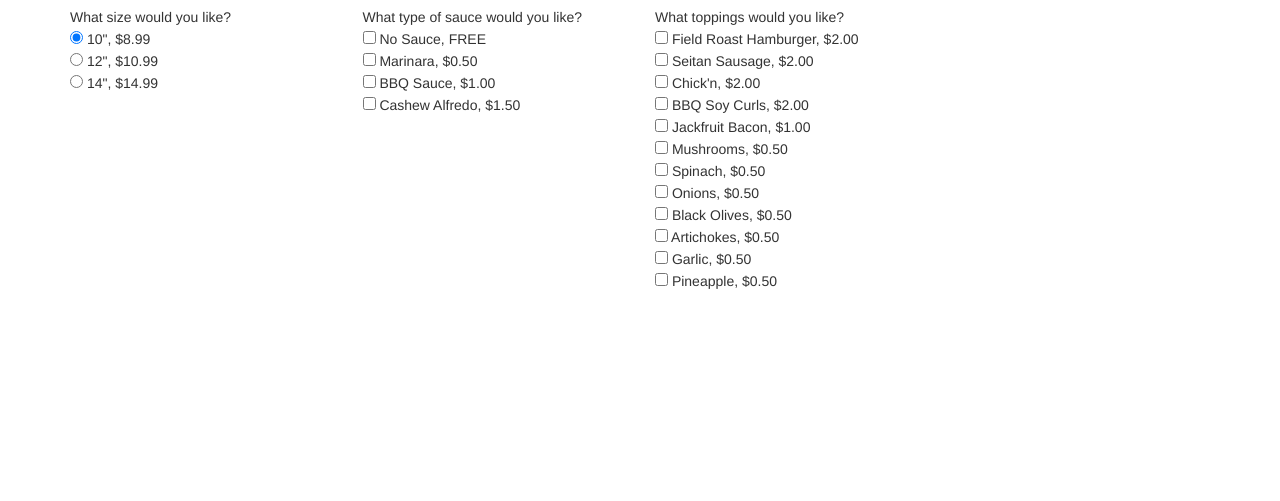
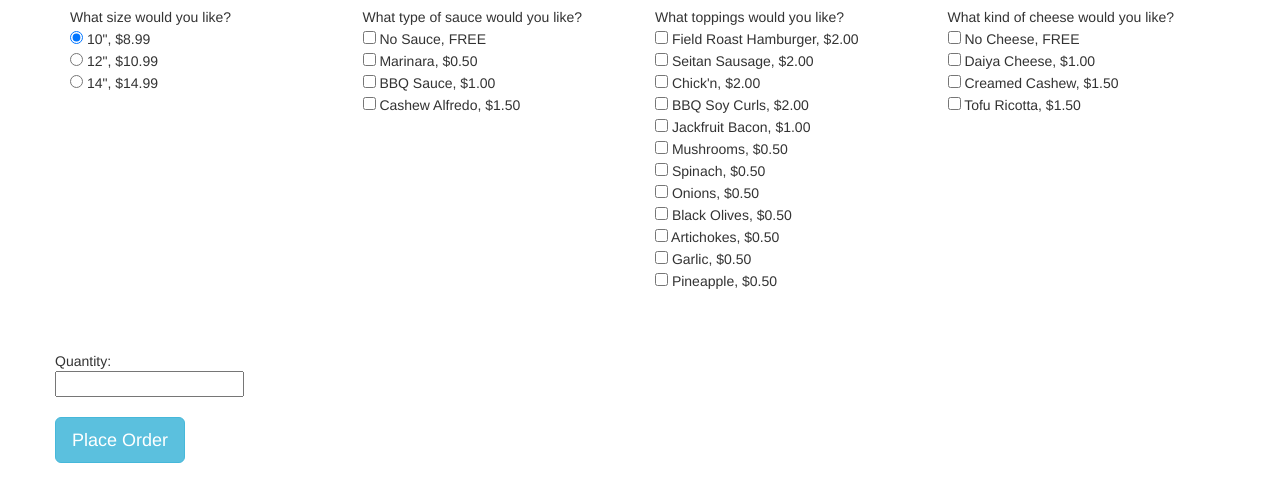
Before and after one commit to 10igeorge/intro-codereview4, a plain HTML site: page index.html in a window 1280 px wide. Shown: the part 63-564 px from the top of the page. Drawn offline with Linux system fonts and the light colour scheme.

Commit message:
add html for cheese options and quantity with place order button

```diff
--- a/index.html
+++ b/index.html
@@ -45,7 +45,22 @@
             <input type="checkbox" name="topping" class="topping" value="Garlic"> Garlic, $0.50<br>
             <input type="checkbox" name="topping" class="topping" value="Pineapple"> Pineapple, $0.50
           </div>
-
+          <div class="col-md-3">
+            What kind of cheese would you like?<br>
+            <input type="checkbox" name="cheese" class="cheese" value="No Cheese"> No Cheese, FREE<br>
+            <input type="checkbox" name="cheese" class="cheese" value="Daiya Cheese"> Daiya Cheese, $1.00<br>
+            <input type="checkbox" name="cheese" class="cheese" value="Creamed Cashew"> Creamed Cashew, $1.50<br>
+            <input type="checkbox" name="cheese" class="cheese" value="Tofu Ricotta"> Tofu Ricotta, $1.50
+          </div>
+        </div>
+        <div class="row">
+          <br><br><br>
+          Quantity: <br>
+          <input id="quantity" name="quantity" type="number" min="1">
+          <br>
+          <br>
+          <button type="button" class="btn btn-lg btn-info">Place Order</button>
+        </div>
       </form>
     </div>
   </body>
```
